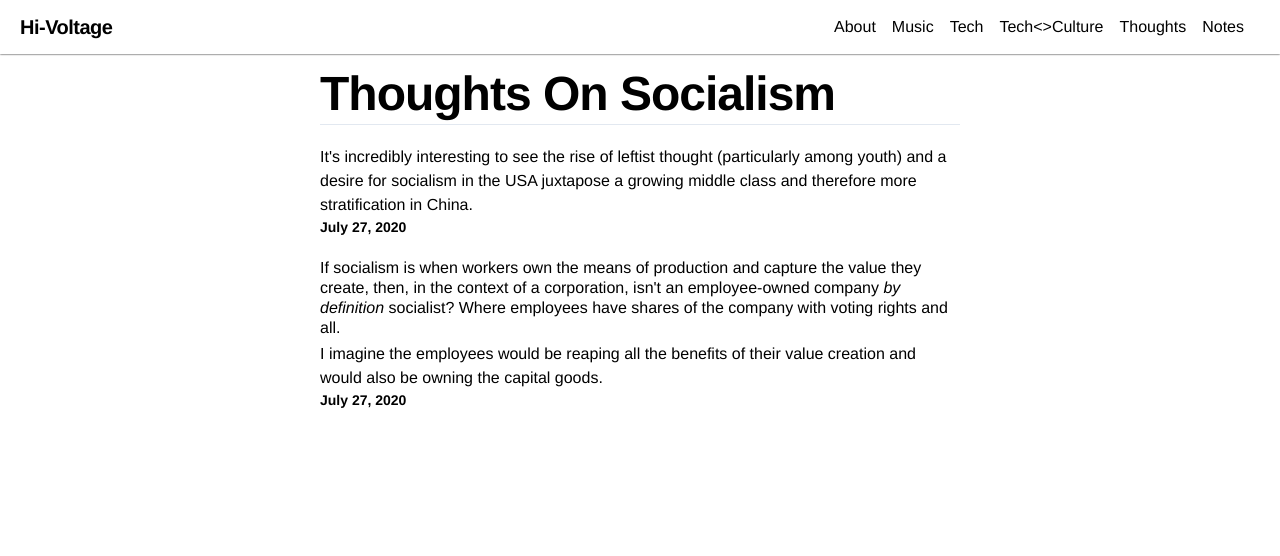
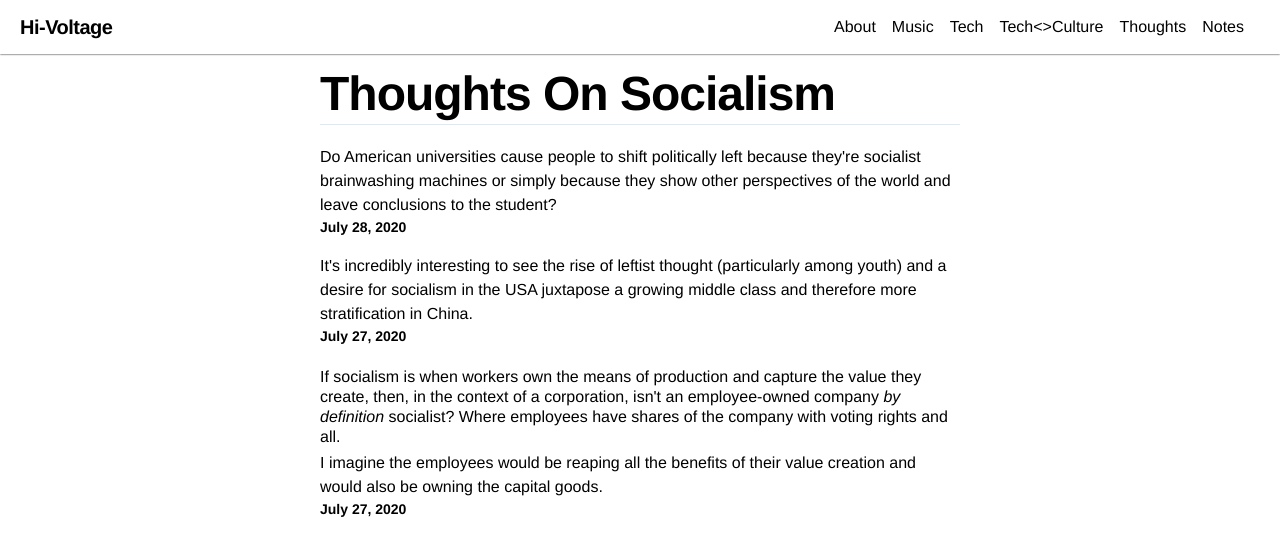
Before and after one commit to aunyks/blog, a Next.js app: page /thoughts/on-socialism in a window 1280 px wide. Shown: the top 556 px of the page. Built offline with nearby package versions, Linux system fonts and the light colour scheme.

Commit message:
socialism thought

```diff
--- a/pages/thoughts/on-socialism.js
+++ b/pages/thoughts/on-socialism.js
@@ -9,6 +9,10 @@ export default () => (
     description="Miscellaneous thoughts on socialism."
     noFooter
   >
+    <Thought date="2020-07-27">
+      Do American universities cause people to shift politically left because they're socialist brainwashing machines or simply because they
+      show other perspectives of the world and leave conclusions to the student?
+    </Thought>
     <Thought date="2020-07-26">
       It's incredibly interesting to see the rise of leftist thought (particularly among youth) and a desire for socialism in the USA juxtapose
       a growing middle class and therefore more stratification in China.
```
